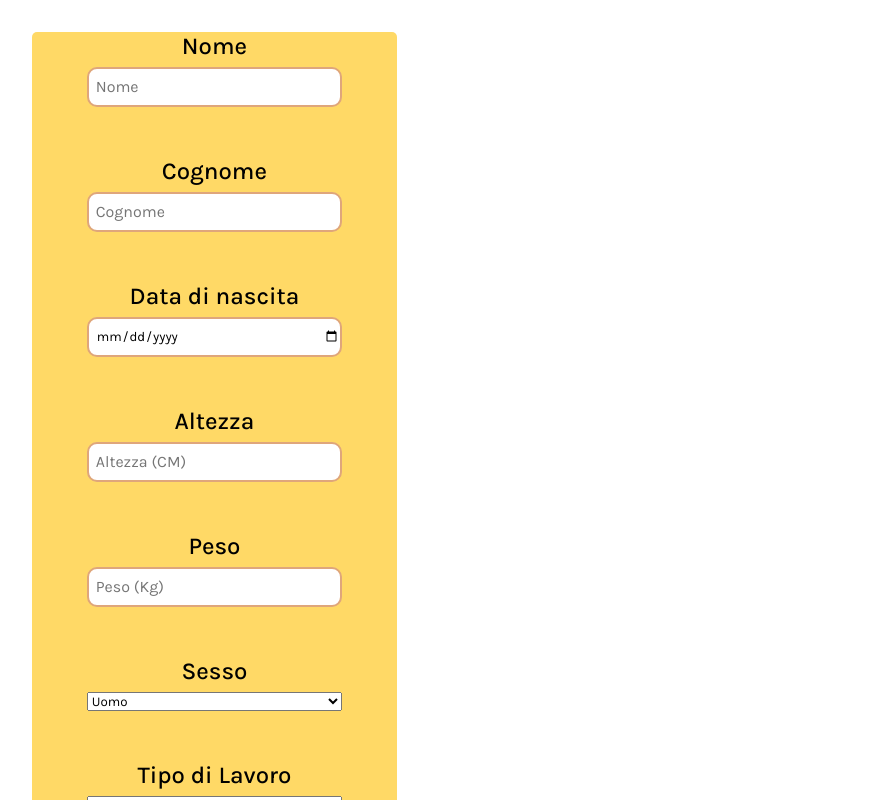
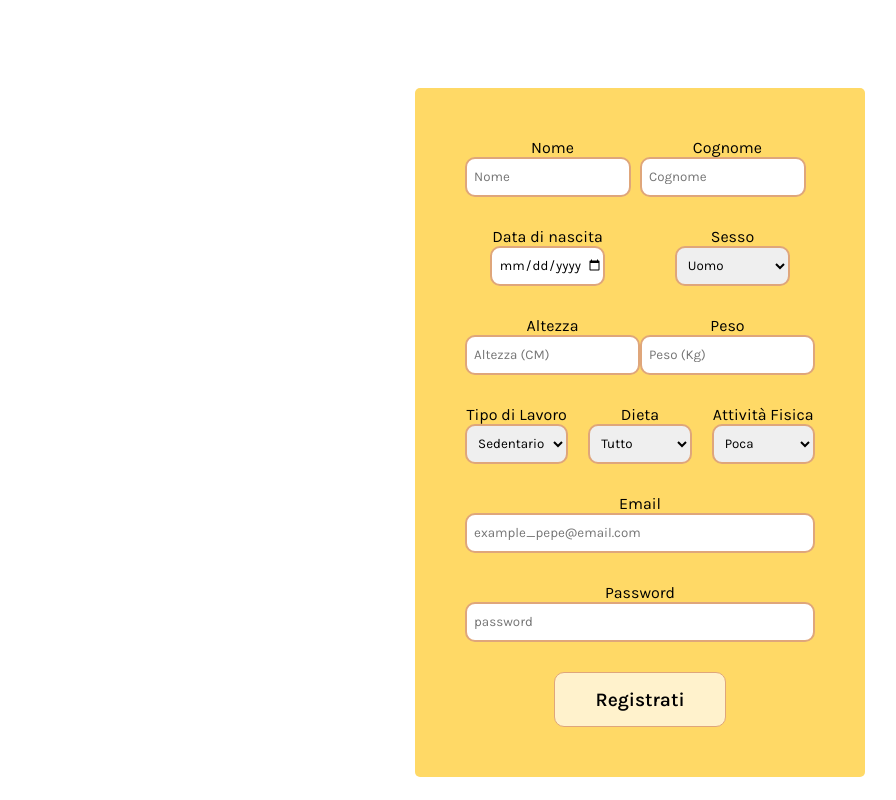
Before and after one commit to RcoRed/ProjectPEPE-frontend, a React (Vite) app: page /register in a window 1280 px wide. Shown: the top 800 px of the page, without its empty margins (0-896 px from the left). Built offline with nearby package versions, Linux system fonts and the light colour scheme.

Commit message:
aggiunge lo stile al registration-form

```diff
--- a/src/components-style/login-form.css
+++ b/src/components-style/login-form.css
@@ -1,74 +1,74 @@
-.container{
+.container {
   display: flex;
   justify-content: center;
   flex-direction: column;
   align-items: center;
   height: 100vh;
-    background-color:#ffffff;
+  background-color: #ffffff;
+}
 
-
-
-}
-form{
-    background-color:#FFD966;
-    width: 30%;
+.login-form {
+  background-color: #ffd966;
+  min-width: 30%;
   display: flex;
   flex-direction: column;
   align-items: center;
-    height: 50%;
+  min-height: 50%;
   gap: 50px;
   justify-content: center;
   border-radius: 5px;
-
-
-
 }
 
-.input-div{
+.input-div {
   display: flex;
   flex-direction: column;
   width: 70%;
 }
-.input-div input{
+.input-div input {
   height: 40px;
   width: 100%;
   border-radius: 10px;
-    border: 2px solid #DFA67B;
+  border: 2px solid #dfa67b;
   padding-left: 7px;
-
 }
-.input-div label{
+.input-div label {
   font-size: 1.5rem;
   margin-bottom: 7px;
   font-weight: 500;
 }
 
-.input-div input::placeholder{
+.input-div input::placeholder {
   font-size: 1rem;
 }
-  .input-div input:focus{
+.input-div input:focus {
   outline: none !important;
   border: 2px solid #fa6c00;
 }
-  .button-login{
+.button-login {
   border-radius: 10px;
-    background-color: #FFF2CC;
+  background-color: #fff2cc;
   height: 100%;
   padding: 15px 40px;
-    border: 1px solid #DFA67B;
+  border: 1px solid #dfa67b;
   font-size: 1.2rem;
   font-weight: 600;
 }
-  .button-login:hover{
+.button-login:hover {
   cursor: pointer;
-    background-color: #F4B183;
+  background-color: #f4b183;
   color: #ffffff;
 }
-  .registration-link a{
+
+.registration-link a {
   font-size: 1.6rem;
   font-weight: 600;
+  color: #fa6c00;
 }
 
-.registration-link{
+.registration-link a:hover{
+  color: #ffc20b;
+}
+
+.registration-link {
   margin-top: 10px;
 }
--- a/src/components-style/registration-form.css
+++ b/src/components-style/registration-form.css
@@ -0,0 +1,91 @@
+.registration-container {
+  height: 100vh;
+  display: flex;
+  flex-direction: column;
+  justify-content: center;
+  align-items: center;
+}
+
+.registration-form {
+  display: flex;
+  flex-direction: column;
+  justify-content: center;
+  align-items: center;
+  gap: 30px;
+  background-color: #ffd966;
+  min-height: 70%;
+  padding: 50px;
+  min-width: 30%;
+  border-radius: 5px;
+}
+
+.separator {
+  display: flex;
+  width: 100%;
+  justify-content: center;
+}
+
+.center-div {
+  display: flex;
+  flex-direction: column;
+  align-items: center;
+  margin-right: 20px;
+}
+
+.center-div:last-child{
+    margin-right: 0;
+}
+
+.space-div {
+  width: 100%;
+}
+
+.separator div {
+  width: 100%;
+}
+
+.registration-input-div {
+  width: 100%;
+  display: flex;
+  flex-direction: column;
+  justify-content: space-between;
+}
+
+.registration-input-div input,
+select {
+  height: 40px;
+  width: 100%;
+  border-radius: 10px;
+  border: 2px solid #dfa67b;
+  padding-left: 7px;
+}
+
+.registration-input-div input[type="text"] {
+  width: 95%;
+}
+
+input[type="email"],
+input[type="password"] {
+  width: 100%;
+}
+
+input[type="date"],
+#sex {
+  width: 70%;
+}
+
+.registration-button {
+  border-radius: 10px;
+  background-color: #fff2cc;
+  height: 100%;
+  padding: 15px 40px;
+  border: 1px solid #dfa67b;
+  font-size: 1.2rem;
+  font-weight: 600;
+}
+
+.registration-button:hover {
+  cursor: pointer;
+  background-color: #f4b183;
+  color: #ffffff;
+}
--- a/src/components/login-form.jsx
+++ b/src/components/login-form.jsx
@@ -3,7 +3,7 @@ import '/src/components-style/login-form.css'
 function LoginForm() {
     return (
         <div className="container">
-            <form method="GET">
+            <form method="GET" className="login-form">
                 <div className="input-div">
                     <label htmlFor="email">Email</label>
                     <input type="email" name="email" placeholder="example_pepe@email.com" className="input-text"></input>
--- a/src/components/registration-form.jsx
+++ b/src/components/registration-form.jsx
@@ -2,36 +2,44 @@ import '/src/components-style/registration-form.css'
 
 function RegistrationForm() {
     return (
-        <form method="POST">
-            <div className="input-div">
+        <div className='registration-container'>
+            <form method="POST" className='registration-form'>
+                <div className='separator'>
+                    <div className="registration-input-div">
                         <label htmlFor="firstname">Nome</label>
                         <input type="text" name="firstname" placeholder="Nome"className="input-text"></input>
                     </div>
-            <div className="input-div">
+                    <div className="registration-input-div">
                         <label htmlFor="lastname">Cognome</label>
                         <input type="text" name="lastname" placeholder="Cognome"className="input-text"></input>
                     </div>
-            <div className="input-div">
+                </div>
+                <div className='separator'>
+                    <div className="registration-input-div center-div">
                         <label htmlFor="dob">Data di nascita</label>
                         <input type="date" name="dob" className="input-date"></input>
                     </div>
-            <div className="input-div">
-                <label htmlFor="height">Altezza</label>
-                <input type="number" name="height" placeholder="Altezza (CM)"className="input-text"></input>
-            </div>
-            <div className="input-div">
-                <label htmlFor="weight">Peso</label>
-                <input type="number" step="0.01" name="weight" placeholder="Peso (Kg)"className="input-text"></input>
-            </div>
-            <div className="input-div">
+                    <div className="registration-input-div center-div">
                         <label htmlFor="sex">Sesso</label>
                         <select name="sex" id="sex">
                             <option value="m">Uomo</option>
-                    <option value="f">Femmina</option>
+                            <option value="f">Donna</option>
                             <option value="u">Altro</option>
                         </select>
                     </div>
-            <div className="input-div">
+                </div>
+                <div className='separator'>
+                    <div className="registration-input-div">
+                        <label htmlFor="height">Altezza</label>
+                        <input type="number" name="height" min={50} placeholder="Altezza (CM)"className="input-text"></input>
+                    </div>
+                    <div className="registration-input-div">
+                        <label htmlFor="weight">Peso</label>
+                        <input type="number" step="0.01" name="weight" min={30} placeholder="Peso (Kg)"className="input-text"></input>
+                    </div>
+                </div>
+                <div className='separator space-div'>
+                    <div className="registration-input-div center-div">
                         <label htmlFor="work">Tipo di Lavoro</label>
                         <select name="work" id="work">
                             <option value="s">Sedentario</option>
@@ -39,7 +47,7 @@ function RegistrationForm() {
                             <option value="va">Molto Attivo</option>
                         </select>
                     </div>
-            <div className="input-div">
+                    <div className="registration-input-div center-div">
                         <label htmlFor="diet">Dieta</label>
                         <select name="diet" id="diet">
                             <option value="t">Tutto</option>
@@ -47,7 +55,7 @@ function RegistrationForm() {
                             <option value="veg">Vegana</option>
                         </select>
                     </div>
-            <div className="input-div">
+                    <div className="registration-input-div center-div">
                         <label htmlFor="physical-activity">Attività Fisica</label>
                         <select name="physical-activity" id="physical-activity">
                             <option value="l">Poca</option>
@@ -55,19 +63,20 @@ function RegistrationForm() {
                             <option value="h">Molta</option>
                         </select>
                     </div>
-            <div className="input-div">
+                </div>
+                <div className="registration-input-div">
                     <label htmlFor="email">Email</label>
                     <input type="email" name="email" placeholder="example_pepe@email.com"className="input-text"></input>
                 </div>
-            <div className="input-div">
+                <div className="registration-input-div">
                     <label htmlFor="password">Password</label>
                     <input type="password" name="password" placeholder="password"className="input-text"></input>
                 </div>
                 <div className="button-form">
-                <button type="submit">Registrati</button>
+                    <button type="submit" className='registration-button'>Registrati</button>
                 </div>
             </form>
-
+        </div>
     );
 
 }
```
Lines whose indentation alone changed are shown as unchanged.
